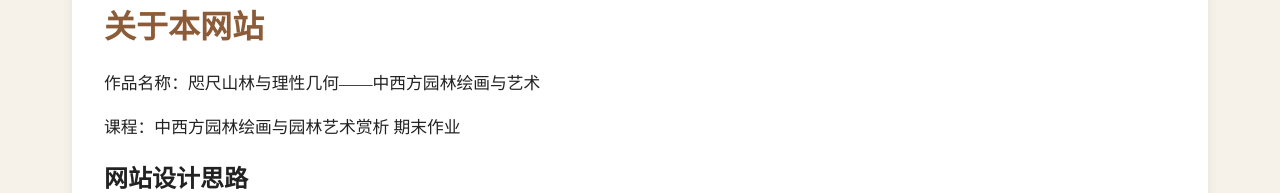
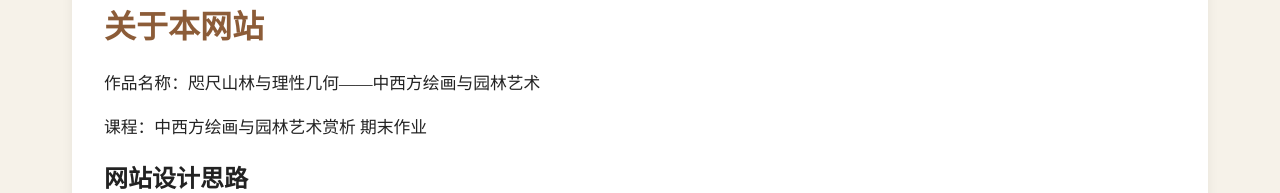
Before and after one commit to Listening321-bc/Listening321-bc.github.io, a plain HTML site: page about.html in a window 1280 px wide. Shown: the part 152-345 px from the top of the page. Drawn offline with Linux system fonts and the light colour scheme.

Commit message:
Revise about.html content and structure
Updated the content and structure of the about page.

```diff
--- a/about.html
+++ b/about.html
@@ -21,8 +21,8 @@
 <div class="container">
 <div class="card">
 <h1>关于本网站</h1>
-<p>作品名称：咫尺山林与理性几何——中西方园林绘画与艺术</p>
-<p>课程：中西方园林绘画与园林艺术赏析 期末作业</p>
+<p>作品名称：咫尺山林与理性几何——中西方绘画与园林艺术</p>
+<p>课程：中西方绘画与园林艺术赏析 期末作业</p>
 <h2>网站设计思路</h2>
 <p>以对比为核心，使用网页交互直观展示中西园林在造园思想、绘画美学上的差异。核心交互：分屏拖动对比、Tab切换赏析、明暗主题切换。</p>
 <h2>素材说明</h2>
```
